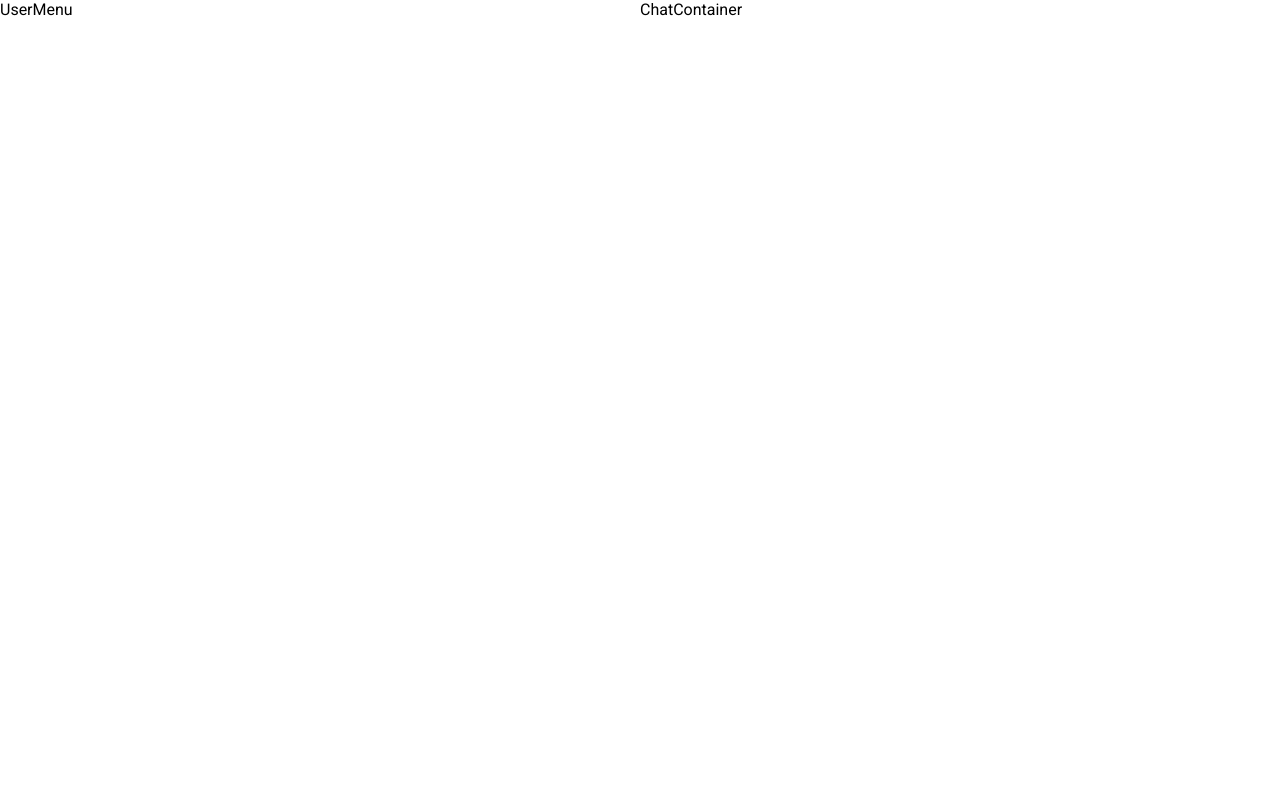
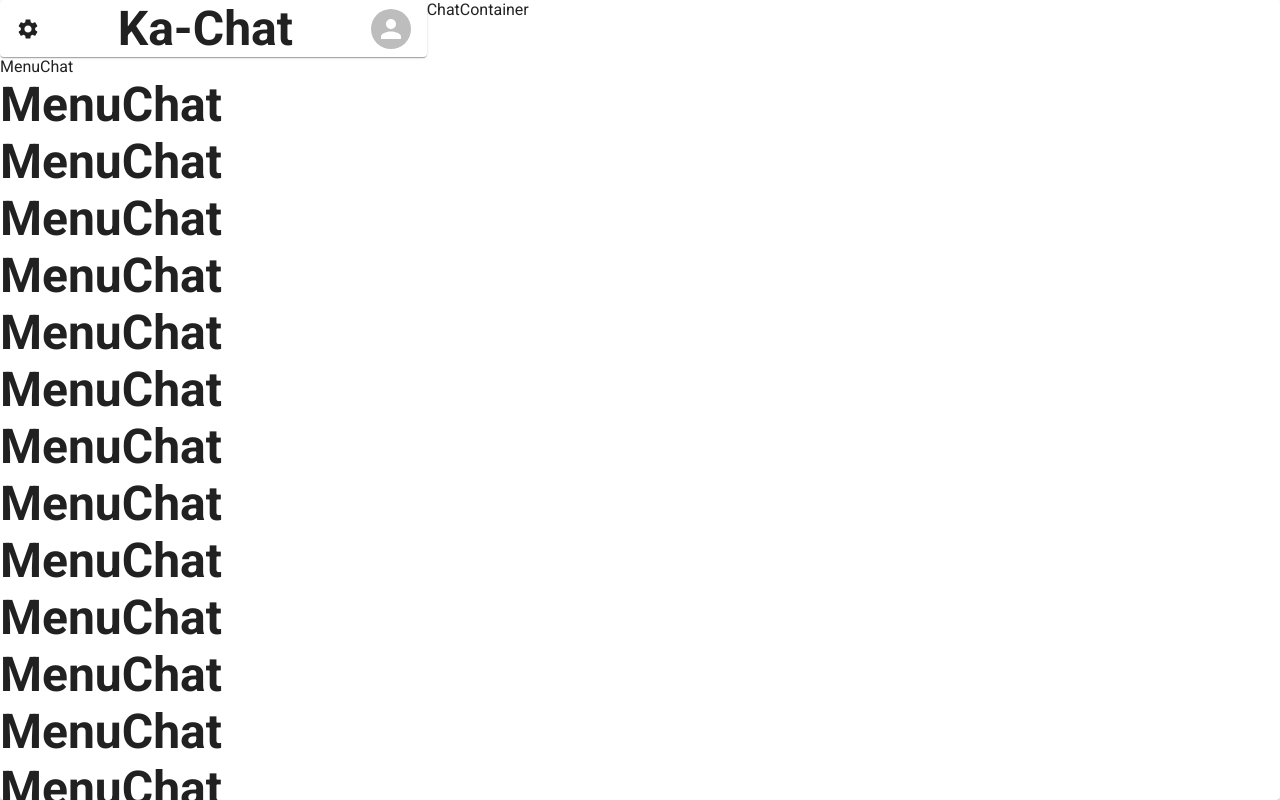
Before and after one commit to Ken-Yokohama/Ka-Chat, a React (Create React App) app: page / in a window 1280 px wide. Built offline with nearby package versions, Linux system fonts and the light colour scheme; no server answers; sample sign-in values are in the browser's storage.

Commit message:
Added CSS Layout for Menu

```diff
--- a/src/components/MenuChat.jsx
+++ b/src/components/MenuChat.jsx
@@ -1,7 +1,22 @@
-import React, { useState } from "react";
+import React, { useEffect, useState } from "react";
 
 function MenuChat(props) {
-    return <div>MenuChat</div>;
+    const [items, setItems] = useState([]);
+
+    useEffect(() => {
+        for (var i = 0; i < 20; i++) {
+            items.push("MenuChat");
+        }
+    }, []);
+
+    return (
+        <div style={{ overflowY: "scroll" }}>
+            MenuChat
+            {items.map((item, index) => (
+                <h1 key={index}>{item}</h1>
+            ))}
+        </div>
+    );
 }
 
 export default MenuChat;
--- a/src/components/MenuHeading.jsx
+++ b/src/components/MenuHeading.jsx
@@ -1,7 +1,23 @@
 import React, { useState } from "react";
+import { Paper } from "@mui/material";
+import SettingsIcon from "@mui/icons-material/Settings";
+import Avatar from "@mui/material/Avatar";
 
 function MenuHeading(props) {
-    return <div>MenuHeading</div>;
+    return (
+        <Paper
+            sx={{
+                display: "flex",
+                justifyContent: "space-between",
+                alignItems: "center",
+                padding: "0 1rem",
+            }}
+        >
+            <SettingsIcon fontSize="medium" />
+            <h1>Ka-Chat</h1>
+            <Avatar />
+        </Paper>
+    );
 }
 
 export default MenuHeading;
--- a/src/containers/ChatContainer.jsx
+++ b/src/containers/ChatContainer.jsx
@@ -3,7 +3,7 @@ import React, { useState } from "react";
 function ChatContainer({ showMenu, setShowMenu }) {
     return (
         <div
-            style={{ height: "100vh", width: "100vw" }}
+            style={{ height: "100vh", width: "100%" }}
             className={showMenu ? "chat-container" : ""}
         >
             ChatContainer
--- a/src/containers/Main.jsx
+++ b/src/containers/Main.jsx
@@ -1,4 +1,4 @@
-import { Box } from "@mui/material";
+import { Box, Paper } from "@mui/material";
 import React, { useState } from "react";
 import ChatContainer from "./ChatContainer";
 import UserMenu from "./UserMenu";
@@ -7,10 +7,22 @@ function Main(props) {
     const [showMenu, setShowMenu] = useState(true);
 
     return (
-        <Box style={{ display: "flex" }}>
-            <UserMenu showMenu={showMenu} setShowMenu={setShowMenu} />
-            <ChatContainer showMenu={showMenu} setShowMenu={setShowMenu} />
-        </Box>
+        <div style={{ display: "flex", justifyContent: "center" }}>
+            <Paper
+                sx={{
+                    display: "grid",
+                    gridTemplateColumns: "1fr 2fr",
+                    width: "100%",
+                    maxWidth: "1900px",
+                    "@media(max-width: 800px)": {
+                        gridTemplateColumns: "1fr",
+                    },
+                }}
+            >
+                <UserMenu showMenu={showMenu} setShowMenu={setShowMenu} />
+                <ChatContainer showMenu={showMenu} setShowMenu={setShowMenu} />
+            </Paper>
+        </div>
     );
 }
 
--- a/src/containers/UserMenu.jsx
+++ b/src/containers/UserMenu.jsx
@@ -1,12 +1,19 @@
 import React, { useState } from "react";
+import { MenuChat, MenuHeading } from "../components";
 
 function UserMenu({ showMenu, setShowMenu }) {
     return (
         <div
-            style={{ height: "100vh", width: "100vw" }}
+            style={{
+                height: "100vh",
+                width: "100%",
+                display: "flex",
+                flexDirection: "column",
+            }}
             className={showMenu ? "" : "menu-container"}
         >
-            UserMenu
+            <MenuHeading />
+            <MenuChat />
         </div>
     );
 }
```
